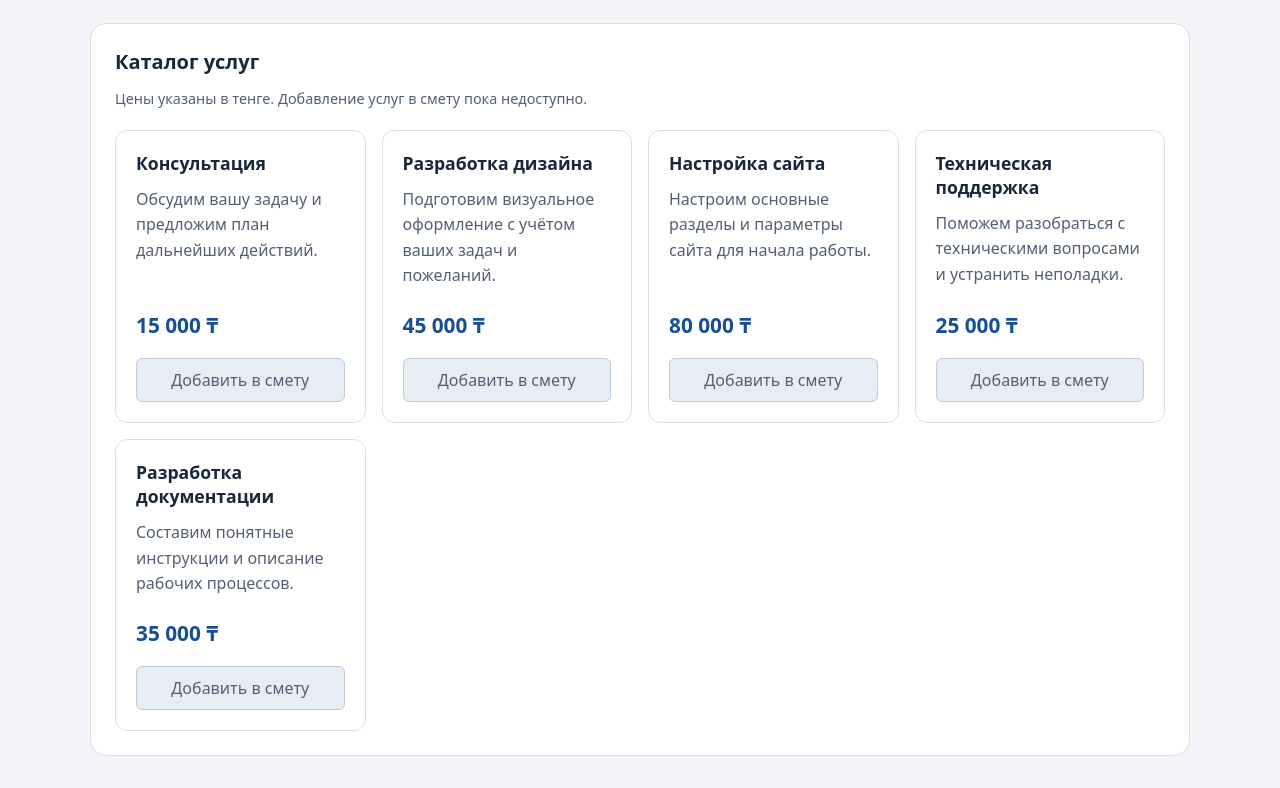
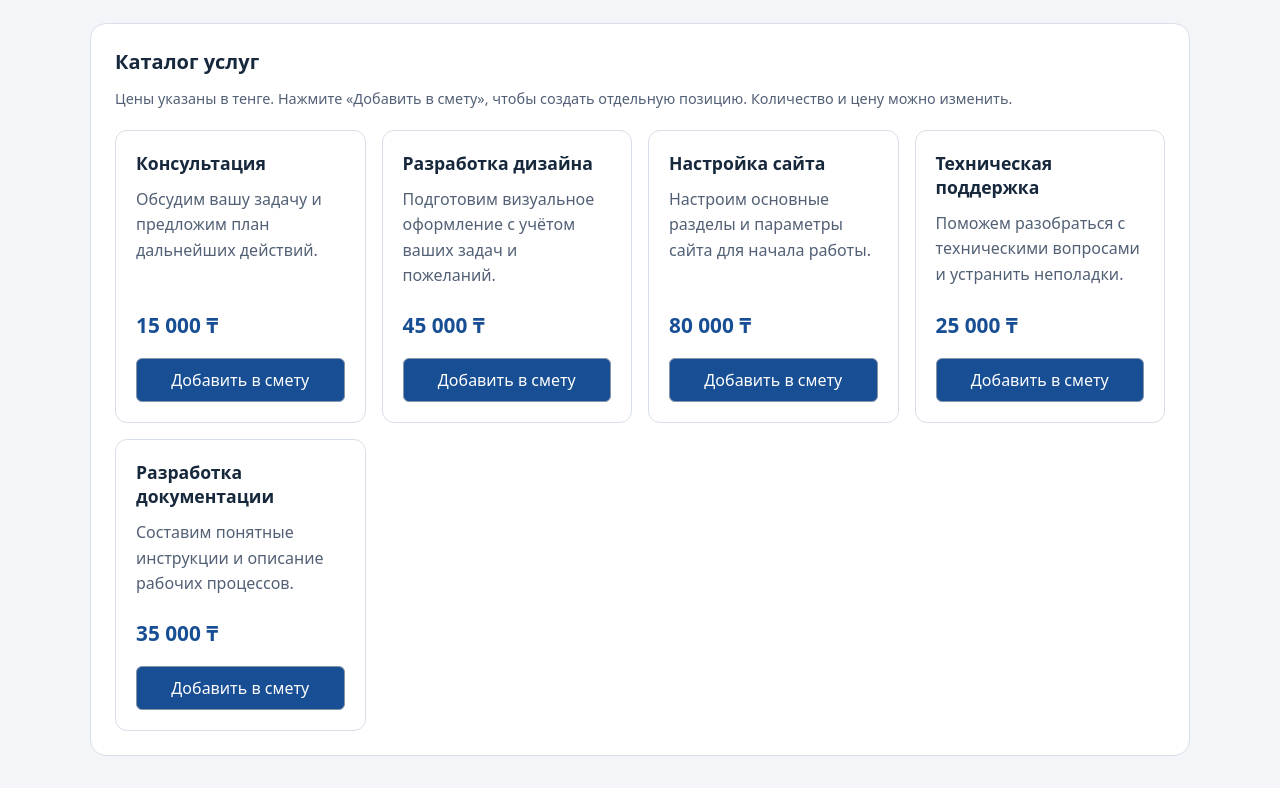
Before and after one commit to daukenovanazerke2018-beep/smeta-1, a plain HTML site: page index.html in a window 1280 px wide. Shown: the part 1335-2123 px from the top of the page. Drawn offline with Linux system fonts and the light colour scheme.

Commit message:
Реализовать добавление услуг в смету

```diff
--- a/index.html
+++ b/index.html
@@ -61,37 +61,37 @@
     </section>
     <section class="card screen-only service-catalog" aria-labelledby="catalog-title" aria-describedby="catalog-hint">
       <h2 id="catalog-title">Каталог услуг</h2>
-      <p id="catalog-hint" class="hint">Цены указаны в тенге. Добавление услуг в смету пока недоступно.</p>
+      <p id="catalog-hint" class="hint">Цены указаны в тенге. Нажмите «Добавить в смету», чтобы создать отдельную позицию. Количество и цену можно изменить.</p>
       <div class="service-grid">
         <article class="service-card" aria-labelledby="service-consultation">
           <h3 id="service-consultation">Консультация</h3>
           <p class="service-description">Обсудим вашу задачу и предложим план дальнейших действий.</p>
           <p class="service-price">15 000 ₸</p>
-          <button type="button" disabled aria-describedby="catalog-hint">Добавить в смету</button>
+          <button type="button" data-service-name="Консультация" data-service-price="15000" aria-describedby="catalog-hint">Добавить в смету</button>
         </article>
         <article class="service-card" aria-labelledby="service-design">
           <h3 id="service-design">Разработка дизайна</h3>
           <p class="service-description">Подготовим визуальное оформление с учётом ваших задач и пожеланий.</p>
           <p class="service-price">45 000 ₸</p>
-          <button type="button" disabled aria-describedby="catalog-hint">Добавить в смету</button>
+          <button type="button" data-service-name="Разработка дизайна" data-service-price="45000" aria-describedby="catalog-hint">Добавить в смету</button>
         </article>
         <article class="service-card" aria-labelledby="service-setup">
           <h3 id="service-setup">Настройка сайта</h3>
           <p class="service-description">Настроим основные разделы и параметры сайта для начала работы.</p>
           <p class="service-price">80 000 ₸</p>
-          <button type="button" disabled aria-describedby="catalog-hint">Добавить в смету</button>
+          <button type="button" data-service-name="Настройка сайта" data-service-price="80000" aria-describedby="catalog-hint">Добавить в смету</button>
         </article>
         <article class="service-card" aria-labelledby="service-support">
           <h3 id="service-support">Техническая поддержка</h3>
           <p class="service-description">Поможем разобраться с техническими вопросами и устранить неполадки.</p>
           <p class="service-price">25 000 ₸</p>
-          <button type="button" disabled aria-describedby="catalog-hint">Добавить в смету</button>
+          <button type="button" data-service-name="Техническая поддержка" data-service-price="25000" aria-describedby="catalog-hint">Добавить в смету</button>
         </article>
         <article class="service-card" aria-labelledby="service-documentation">
           <h3 id="service-documentation">Разработка документации</h3>
           <p class="service-description">Составим понятные инструкции и описание рабочих процессов.</p>
           <p class="service-price">35 000 ₸</p>
-          <button type="button" disabled aria-describedby="catalog-hint">Добавить в смету</button>
+          <button type="button" data-service-name="Разработка документации" data-service-price="35000" aria-describedby="catalog-hint">Добавить в смету</button>
         </article>
       </div>
     </section>
--- a/script.js
+++ b/script.js
@@ -94,6 +94,16 @@ items.addEventListener("click", (event) => {
 [discountInput, vatInput].forEach((input) => input.addEventListener("input", recalculate));
 currencyInput.addEventListener("change", recalculate);
 addButton.addEventListener("click", () => addItem());
+document.querySelectorAll(".service-card button").forEach((button) => {
+  button.addEventListener("click", () => {
+    addItem(true, {
+      "item-name": button.dataset.serviceName,
+      quantity: "1",
+      unit: "услуга",
+      price: button.dataset.servicePrice
+    });
+  });
+});
 function todayValue() {
   const today = new Date();
   return `${today.getFullYear()}-${String(today.getMonth() + 1).padStart(2, "0")}-${String(today.getDate()).padStart(2, "0")}`;
```
Also changed, not shown: 1 other file.
